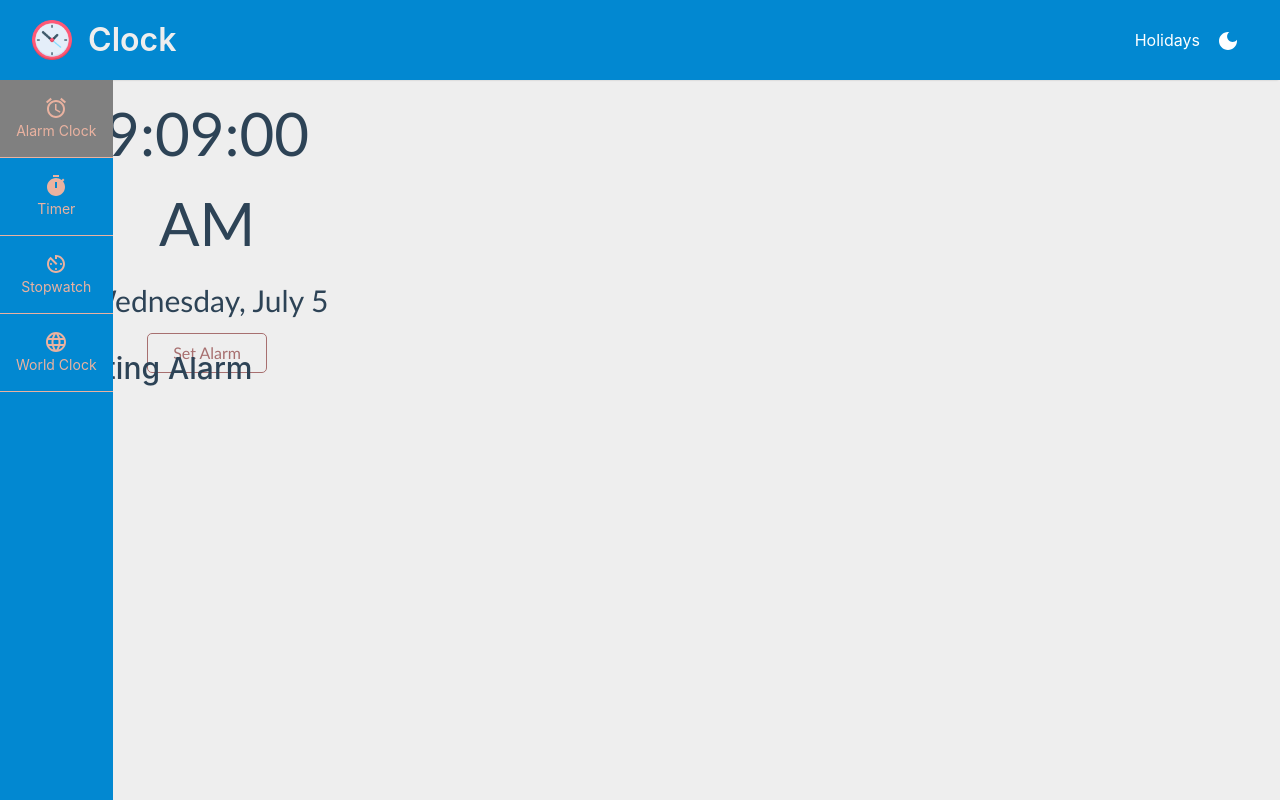
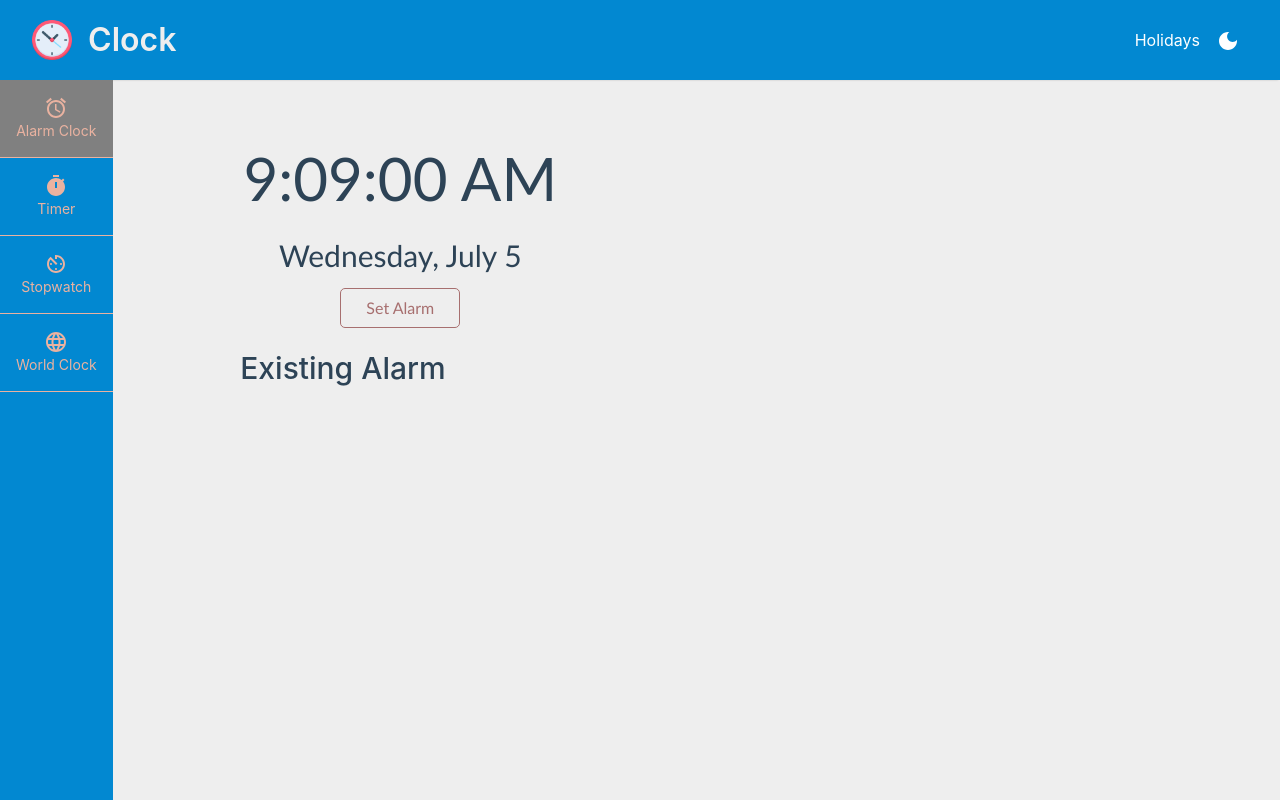
Before and after one commit to subayeel/clock, a React (Create React App) app: page /alarm in a window 1280 px wide. Built offline with nearby package versions, Linux system fonts and the light colour scheme.

Commit message:
bugs resolve

```diff
--- a/src/styles/alarm.css
+++ b/src/styles/alarm.css
@@ -4,6 +4,7 @@
     align-items: center;
     /* background-color: #eee; */
     height: calc(100vh - 40px);
+
 }
 .left_container,.right_containerr ,.alarm_con{
     /* width: 50%; */
@@ -235,8 +236,8 @@
     display: none;
 }
 .left_right_clock{
-
-    min-height: 100vh;
+  width: 100%;
+    height: calc(100vh - 80px);
     display: flex;
     /* flex-direction: column; */
 }
```
Also changed, not shown: 1 other file (tests, documents, lock files or other folders).
